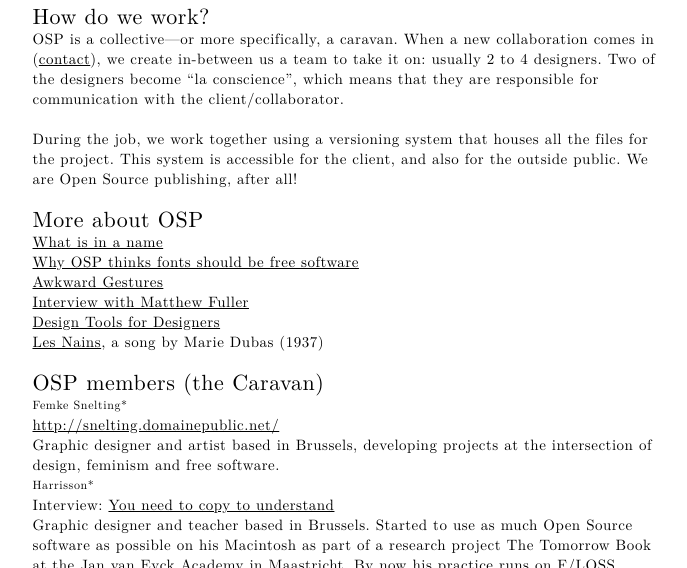
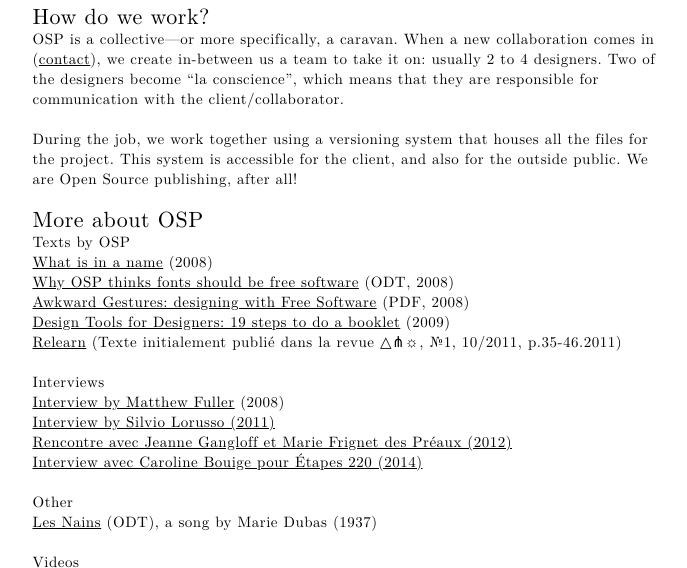
Before and after one commit to osp/osp.tools.visualculture, a Django app: template visualculture/osp/templates/about.html in a window 1280 px wide. Shown: the part 539-1107 px from the top of the page, without its empty margins (295-982 px from the left). Run offline with Django 3.2, Linux system fonts and the light colour scheme; the template is opened without the code that fills it, so the values that code supplies are empty; style sheets or scripts are compiled from the project's sources; some libraries are stand-ins or nearby versions.

Commit message:
Some more texts on the about page

```diff
--- a/visualculture/osp/templates/about.html
+++ b/visualculture/osp/templates/about.html
@@ -15,14 +15,33 @@
     <p>During the job, we work together using a versioning system that houses all the files for the project. This system is accessible for the client, and also for the outside public. We are Open Source publishing, after all!</p>
 
 <h3>More about OSP</h3>
+
+    <h4>Texts by OSP</h4>
     <ul>
-        <li><a href="http://ospublish.constantvzw.org/?p=1315">What is in a name</a></li>
-        <li><a href="http://snelting.domainepublic.net/texts/why_open_fonts.odt">Why OSP thinks fonts should be free software</a></li>
-        <li><a href="http://ospublish.constantvzw.org/blog/wp-content/uploads/awkward_gestures.pdf">Awkward Gestures</a></li>
-        <li><a href="http://www.spc.org/fuller/interviews/open-source-publishing-interview-with-femke-snelting/">Interview with Matthew Fuller</a></li>
-        <li><a href="http://ospublish.constantvzw.org/?p=135">Design Tools for Designers</a></li>
-        <li><a href="http://ospublish.constantvzw.org/blog/wp-content/uploads/nains.odt"><em>Les Nains</em></a>, a song by Marie Dubas (1937)</li>
+        <li><a href="http://ospublish.constantvzw.org/blog/texts/what-is-in-a-name">What is in a name</a> (2008)</li>
+        <li><a href="http://snelting.domainepublic.net/texts/why_open_fonts.odt">Why OSP thinks fonts should be free software</a> (ODT, 2008)</li>
+        <li><a href="http://ospublish.constantvzw.org/blog/wp-content/uploads/awkward_gestures.pdf">Awkward Gestures: designing with Free Software</a> (PDF, 2008)</li>
+        <li><a href="http://ospublish.constantvzw.org/blog/downloads/design-tools-for-designers-19-steps-to-do-a-booklet">Design Tools for Designers: 19 steps to do a booklet</a> (2009)</li>
+        <li><a href="http://f-u-t-u-r-e.org/r/02_OSP_Relearn_FR.md">Relearn</a> (Texte initialement publié dans la revue △⋔☼, №1, 10/2011, p.35-46.2011)</li>
     </ul>
+
+    <h4>Interviews</h4>
+    <ul>
+        <li><a href="http://www.spc.org/fuller/interviews/open-source-publishing-interview-with-femke-snelting/">Interview by Matthew Fuller</a> (2008)</li>
+        <li><a href="http://networkcultures.org/outofink/2011/09/25/interview-with-alexandre-leray-eduard-martinez-piraces-eric-schrijver-femke-snelting-and-stephanie-vilayphiou-of-open-source-publishing/">Interview by Silvio Lorusso (2011)</a></li>
+        <li><a href="http://jeanne.gangloff.free.fr/blog/?p=273">Rencontre avec Jeanne Gangloff et Marie Frignet des Préaux (2012)</a></li>
+        <li><a href="http://ospublish.constantvzw.org/blog/news/etapes-220">Interview avec Caroline Bouige pour Étapes 220 (2014)</a></li>
+    </ul>
+
+    <h4>Other</h4>
+    <ul>
+        <li><a href="http://ospublish.constantvzw.org/blog/wp-content/uploads/nains.odt"><em>Les Nains</em></a> (ODT), a song by Marie Dubas (1937)</li>
+    </ul>
+
+    <h4>Videos</h4>
+    <iframe src="//player.vimeo.com/video/33623628" width="500" height="281" frameborder="0" webkitallowfullscreen mozallowfullscreen allowfullscreen></iframe> <p><a href="http://vimeo.com/33623628">Open Source Publishing :: Design Blast 2011</a> from <a href="http://vimeo.com/user7515771">KD HfG KA</a> on <a href="https://vimeo.com">Vimeo</a>.</p>
+
+
 
 <h3>OSP members (the Caravan)</h3>
 <dl>
```
